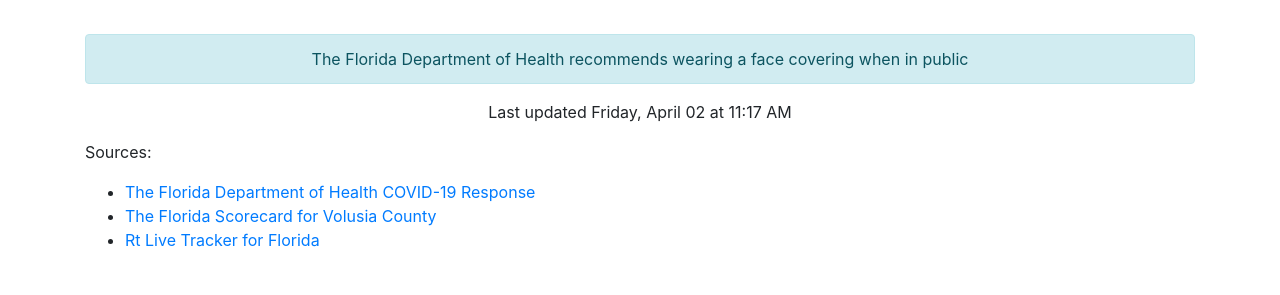
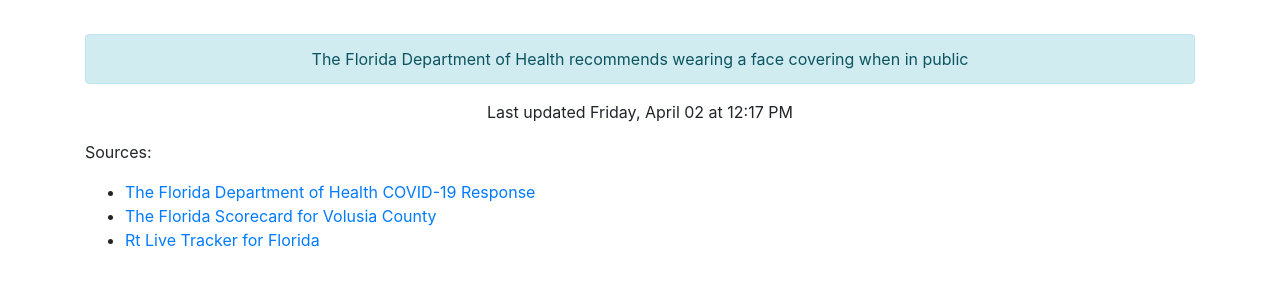
Before and after one commit to thinkjson/timeforchurch, a Jekyll site: the page built from index.md, in a window 1280 px wide. Shown: the part 544-839 px from the top of the page. Built offline with Jekyll 4.4.1, drawn with Linux system fonts in a browser that asks for light colours; our own code applies the rules of GitHub Pages for plain Markdown files.

Commit message:
Updating data

```diff
--- a/_includes/data.html
+++ b/_includes/data.html
@@ -10,4 +10,4 @@
     <div class="outcome text-success">YES</div>
     <div class="alert alert-info" role="alert">The Florida Department of Health recommends wearing a face covering when in public</div>
 
-    <p>Last updated Friday, April 02 at 11:17 AM</p>
+    <p>Last updated Friday, April 02 at 12:17 PM</p>
```
